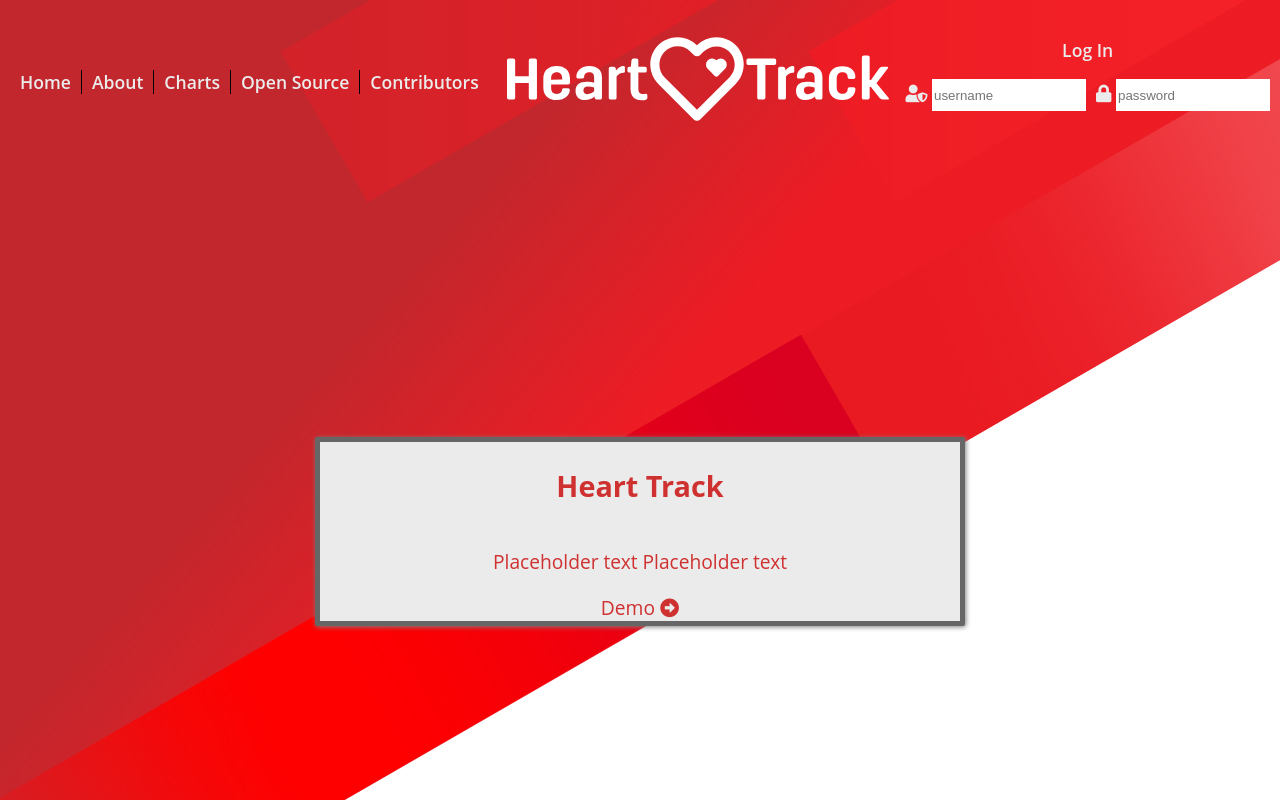
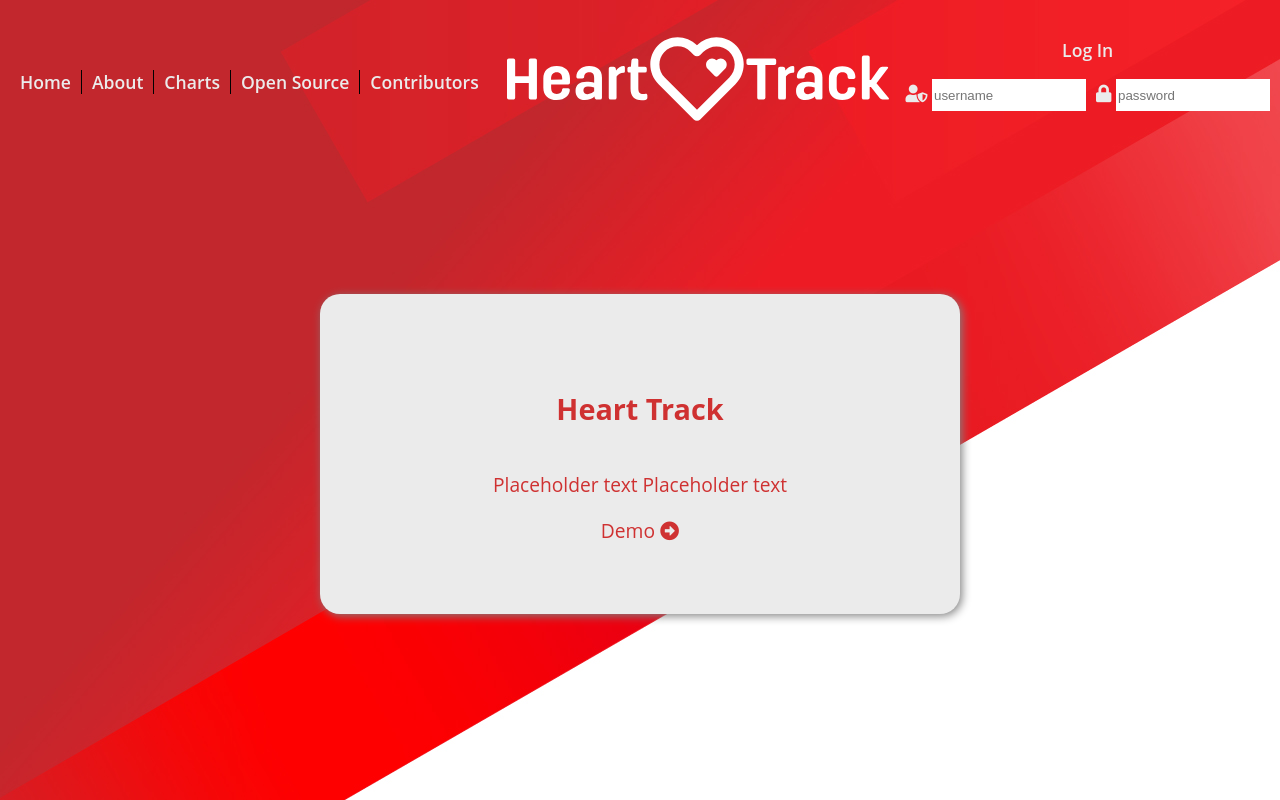
Before and after one commit to JS-goose/heart-track, a React (Create React App) app: page / in a window 1280 px wide. Shown: the top 800 px of the page. Built offline with nearby package versions, Linux system fonts and the light colour scheme.

Commit message:
adjusted modal styling and margin to center

```diff
--- a/src/components/layout/CenterModal/CenterModal.module.css
+++ b/src/components/layout/CenterModal/CenterModal.module.css
@@ -11,13 +11,13 @@
   display: flex;
   flex-direction: column;
   justify-content: center;
-  border: 5px solid var(--gray);
-  border-radius: 2px;
-  box-shadow: 1px 1px 5px gray;
+  border-radius: 20px;
+  box-shadow: 2px 2px 10px gray;
   background-color: var(--white);
   font-size: 1.2rem;
   color: var(--red);
   width: 50%;
+  height: 40%;
   align-self: center;
-  /* margin-top: 12%; */
+  margin-top: -12%;
 }
```
